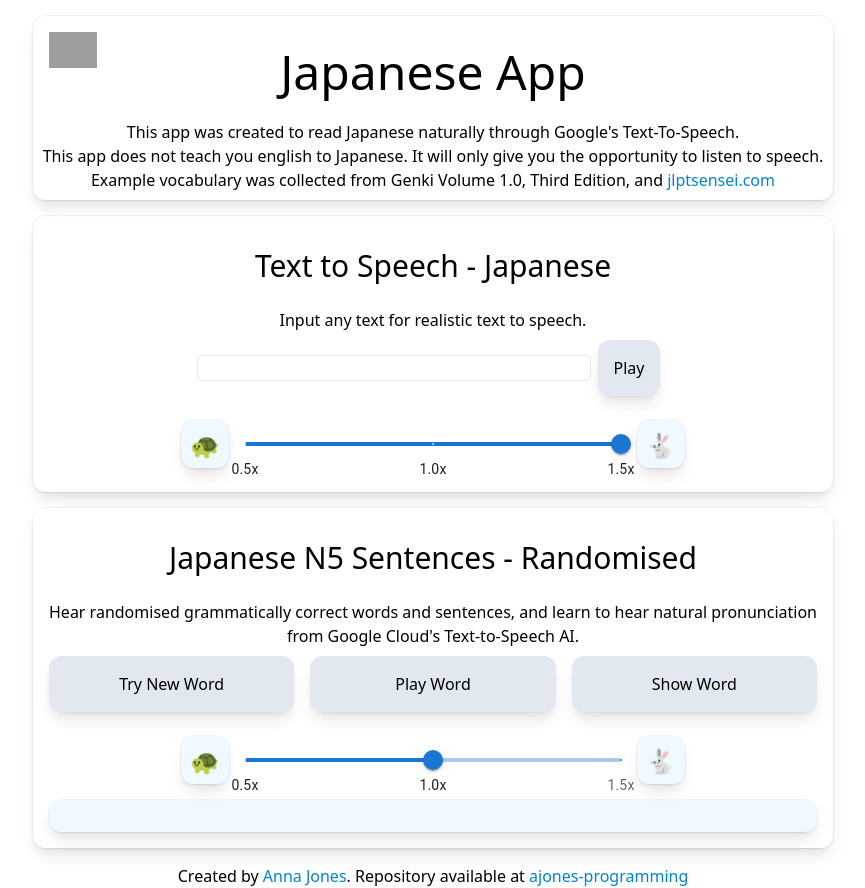
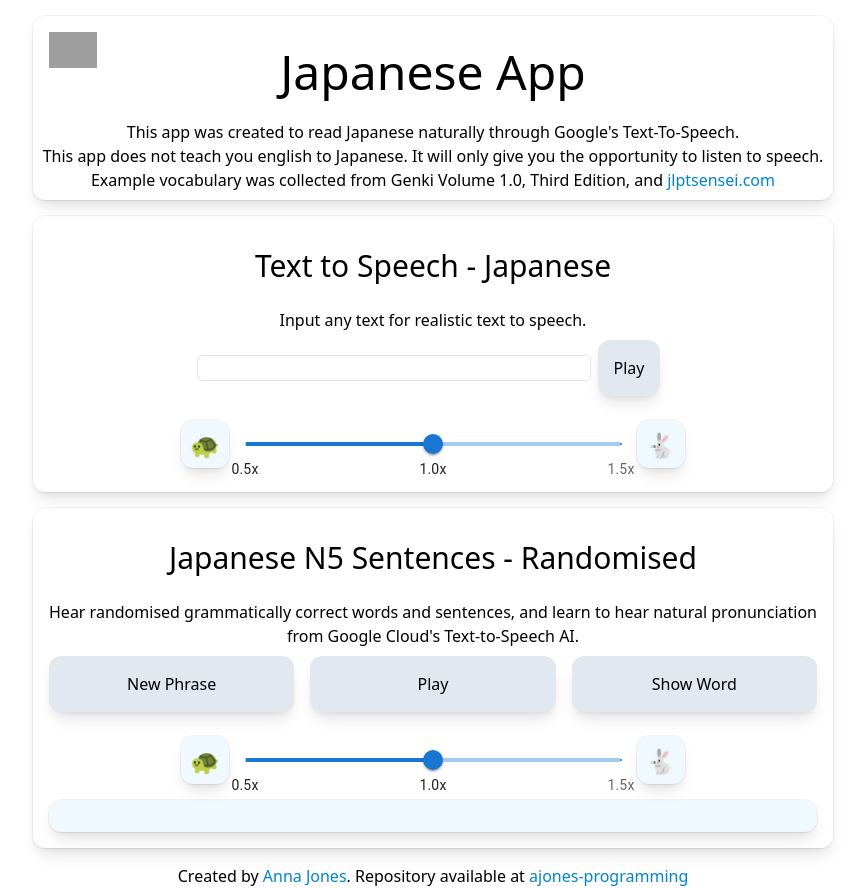
Before and after one commit to ajones-programming/japanese-grammar, a React (Vite) app: page / in a window 1280 px wide. Shown: the whole page, without its empty margins (207-1072 px from the left). Built offline with nearby package versions, Linux system fonts and the light colour scheme; grey boxes are pictures that could not be loaded.

Commit message:
plays sound without overlapping

```diff
--- a/src/RandomSentence.tsx
+++ b/src/RandomSentence.tsx
@@ -1,6 +1,6 @@
 
 import { useState } from "react";
-import { textToSpeech } from "./TextToSpeech";
+import { loadTTS} from "./TextToSpeech";
 import { allVerbs, allVerbConjuctions, allNouns, allNounConjunctions } from "./types/util";
 import { RateSlider } from "./RateSlider";
 
@@ -52,6 +52,7 @@ export function RandomSentence({loaded} : props){
     const [randomSentence, setRandomSentence] = useState<sentenceData>(getRandomSentence());
     const [showWord, setShowWord] = useState(false);
     const [rate, setRate] = useState<number>(1.0);
+    const [buttonActive, setButtonActive] = useState<boolean>(true);
 
     return (
     <div>
@@ -62,17 +63,22 @@ export function RandomSentence({loaded} : props){
             Hear randomised grammatically correct words and sentences, and learn to hear natural pronunciation from Google Cloud's Text-to-Speech AI.
         </p>
         <div className="flex justify-center">
-            <button className="w-1/3" onClick={() => {
+            <button className="w-1/3" onClick={
+                buttonActive ? () => {
                 setRandomSentence(getRandomSentence())
-                setShowWord(false);
-            }}>
-                Try New Word
+                setShowWord(false);} : undefined
+                }
+                disabled={!buttonActive}
+            >
+                {buttonActive ? "New Phrase" : "..."}
             </button>
 
-            <button className="w-1/3" onClick={() => {
-                textToSpeech(randomSentence.tts,rate)
-            }}>
-                Play Word
+            <button  onClick={
+                buttonActive ? (() => loadTTS(setButtonActive, randomSentence.tts, rate)) : undefined
+            } className="w-1/3"
+            disabled={!buttonActive}
+            >
+                {buttonActive ? "Play" : "..."}
             </button>
 
             <button className="w-1/3" onClick={
--- a/src/TextToSpeech.ts
+++ b/src/TextToSpeech.ts
@@ -7,24 +7,49 @@
 //   voice : {languageCode : string, ssmlGender : 'FEMALE' | 'MALE' | undefined},
 //   audioConfig : {audioEncoding : 'MP3'}
 // }
+
+const randomNames = [
+  "ja-JP-Chirp3-HD-Achernar","ja-JP-Chirp3-HD-Algenib","ja-JP-Chirp3-HD-Kore","ja-JP-Chirp3-HD-Sadachbia"
+]
+function getRandomName(){
+  return randomNames[Math.floor(Math.random() * randomNames.length)];
+}
+
+
 const address = "https://ajones-jp-text-to-speech-uk.azurewebsites.net/TTS";
 var retrieved : Iterable<number> | undefined;
 var previous = "";
 var previousRate : number = 0;
+var previousSpeaker = "";
+var playing = false;
+
+
+export async function loadTTS(setButtonActive : (state : boolean) => void, text : string, rate: number){
+    setButtonActive(false);
+    await textToSpeech(text,rate).catch(() => setButtonActive(true));
+    setButtonActive(true);
+}
 
 //https://stackoverflow.com/questions/59955096/how-to-decode-binary-audio-data
-export async function textToSpeech(toSet : string, rate : number) {
+async function textToSpeech(toSet : string, rate : number) {
 
   toSet = toSet.trim();
   if (toSet == ""){
     return;
   }
+  if (playing){
+    return;
+  }
+
+  playing = true;
+
   if (toSet != previous || previousRate != rate || !retrieved){
-
-    const a = await window.fetch(address + `?text=\"${toSet}\"&rate=${rate}`);
+    const speaker = ((toSet != previous || previousSpeaker == "") ? getRandomName() : previousSpeaker);
+    const a = await window.fetch(address + `?text=\"${toSet}\"&rate=${rate}&speaker=${speaker}`);
     retrieved = (await a.json()).data.data;
     previous = toSet;
     previousRate = rate;
+    previousSpeaker = speaker;
   }
   if (!retrieved){
     return;
@@ -37,5 +62,6 @@ export async function textToSpeech(toSet : string, rate : number) {
   source.buffer = audio;
   source.connect(audioContext.destination);
   source.start(0);
-
+  await new Promise(resolve => setTimeout(resolve, audio.duration*1000));
+  playing = false;
 }
--- a/src/TextToSpeechComponent.tsx
+++ b/src/TextToSpeechComponent.tsx
@@ -1,20 +1,26 @@
 import { useState } from "react";
-import { textToSpeech } from "./TextToSpeech";
+import { loadTTS  } from "./TextToSpeech";
 import { RateSlider } from "./RateSlider";
 
 
 export function TextToSpeechComponent()
 {
-
     const [result, setResult] = useState("");
-    const [rate, setRate] = useState<number>(1.5);
+    const [rate, setRate] = useState<number>(1.0);
+    const [buttonActive, setButtonActive] = useState<boolean>(true);
 
     return <div>
         <h2>Text to Speech - Japanese</h2>
         <p>Input any text for realistic text to speech.</p>
         <div className="flex justify-center">
             <input name="Text Input" value={result} onChange={e => setResult(e.target.value)} className="max-h-fit w-1/2 my-auto"/>
-            <button onClick={() => textToSpeech(result, rate)} className="max-w-1/4">Play</button>
+            <button onClick={
+                buttonActive ? (() => loadTTS(setButtonActive,result, rate)) : undefined
+            } className="max-w-1/4"
+            disabled={!buttonActive}
+            >
+                {buttonActive ? "Play" : "..."}
+            </button>
         </div>
 
         <RateSlider rate={rate} setRate={setRate}/>
```
